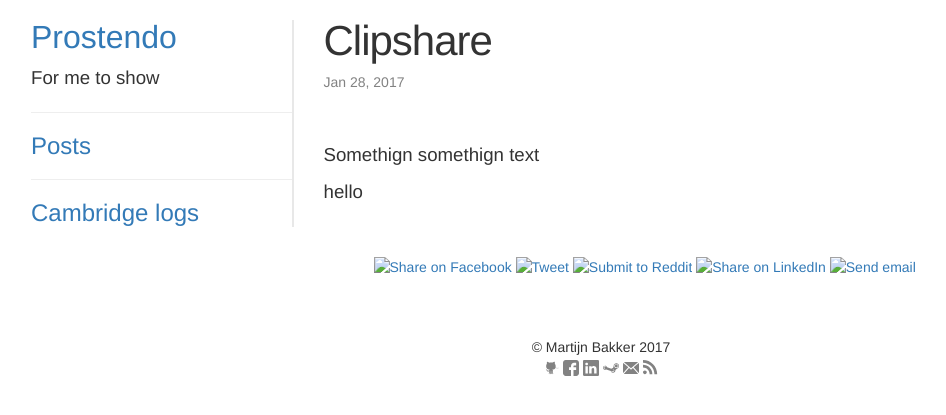
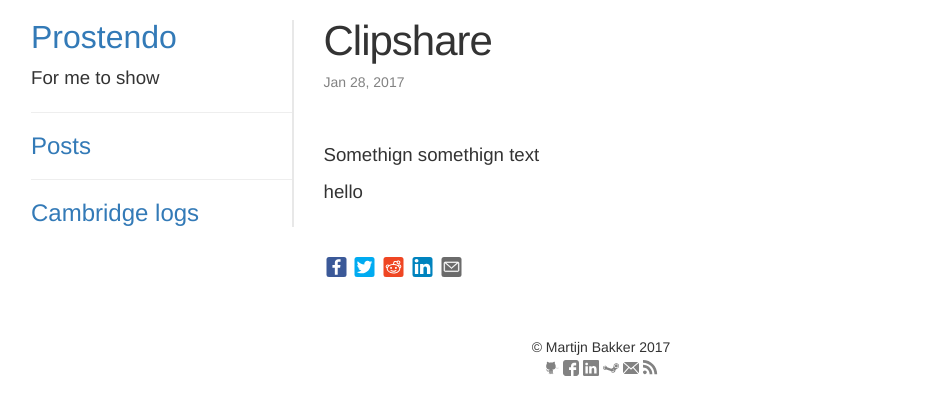
Before and after one commit to Gladdy/gladdy.github.io, a Jekyll site: the page built from _projects/clipshare.md, in a window 1280 px wide. Shown: the top 415 px of the page, without its empty margins (39-985 px from the left). Built offline with Jekyll 4.4.1, drawn with Linux system fonts in a browser that asks for light colours; comment, search, counter and statistics services are not loaded.

Commit message:
fixed social share buttons

```diff
--- a/_includes/social-share.html
+++ b/_includes/social-share.html
@@ -1,7 +1,7 @@
 <ul class="share-buttons">
-  <li><a href="https://www.facebook.com/sharer/sharer.php?u=https%3A%2F%2Fgladdy.github.io%2F&t=" title="Share on Facebook" target="_blank" onclick="window.open('https://www.facebook.com/sharer/sharer.php?u=' + encodeURIComponent(document.URL) + '&t=' + encodeURIComponent(document.URL)); return false;"><img alt="Share on Facebook" src="images/social_flat_rounded_rects_svg/Facebook.svg"></a></li>
-  <li><a href="https://twitter.com/intent/tweet?source=https%3A%2F%2Fgladdy.github.io%2F&text=:%20https%3A%2F%2Fgladdy.github.io%2F&via=Gladdyu" target="_blank" title="Tweet" onclick="window.open('https://twitter.com/intent/tweet?text=' + encodeURIComponent(document.title) + ':%20'  + encodeURIComponent(document.URL)); return false;"><img alt="Tweet" src="images/social_flat_rounded_rects_svg/Twitter.svg"></a></li>
-  <li><a href="http://www.reddit.com/submit?url=https%3A%2F%2Fgladdy.github.io%2F&title=" target="_blank" title="Submit to Reddit" onclick="window.open('http://www.reddit.com/submit?url=' + encodeURIComponent(document.URL) + '&title=' +  encodeURIComponent(document.title)); return false;"><img alt="Submit to Reddit" src="images/social_flat_rounded_rects_svg/Reddit.svg"></a></li>
-  <li><a href="http://www.linkedin.com/shareArticle?mini=true&url=https%3A%2F%2Fgladdy.github.io%2F&title=&summary=&source=https%3A%2F%2Fgladdy.github.io%2F" target="_blank" title="Share on LinkedIn" onclick="window.open('http://www.linkedin.com/shareArticle?mini=true&url=' + encodeURIComponent(document.URL) + '&title=' +  encodeURIComponent(document.title)); return false;"><img alt="Share on LinkedIn" src="images/social_flat_rounded_rects_svg/LinkedIn.svg"></a></li>
-  <li><a href="mailto:?subject=&body=:%20https%3A%2F%2Fgladdy.github.io%2F" target="_blank" title="Send email" onclick="window.open('mailto:?subject=' + encodeURIComponent(document.title) + '&body=' +  encodeURIComponent(document.URL)); return false;"><img alt="Send email" src="images/social_flat_rounded_rects_svg/Email.svg"></a></li>
+  <li><a href="https://www.facebook.com/sharer/sharer.php?u=https%3A%2F%2Fgladdy.github.io%2F&t=" title="Share on Facebook" target="_blank" onclick="window.open('https://www.facebook.com/sharer/sharer.php?u=' + encodeURIComponent(document.URL) + '&t=' + encodeURIComponent(document.URL)); return false;"><img alt="Share on Facebook" class="smaller-img" src="/images/social_flat_rounded_rects_svg/Facebook.svg"></a></li>
+  <li><a href="https://twitter.com/intent/tweet?source=https%3A%2F%2Fgladdy.github.io%2F&text=:%20https%3A%2F%2Fgladdy.github.io%2F&via=Gladdyu" target="_blank" title="Tweet" onclick="window.open('https://twitter.com/intent/tweet?text=' + encodeURIComponent(document.title) + ':%20'  + encodeURIComponent(document.URL)); return false;"><img alt="Tweet" class="smaller-img" src="/images/social_flat_rounded_rects_svg/Twitter.svg"></a></li>
+  <li><a href="http://www.reddit.com/submit?url=https%3A%2F%2Fgladdy.github.io%2F&title=" target="_blank" title="Submit to Reddit" onclick="window.open('http://www.reddit.com/submit?url=' + encodeURIComponent(document.URL) + '&title=' +  encodeURIComponent(document.title)); return false;"><img alt="Submit to Reddit" class="smaller-img" src="/images/social_flat_rounded_rects_svg/Reddit.svg"></a></li>
+  <li><a href="http://www.linkedin.com/shareArticle?mini=true&url=https%3A%2F%2Fgladdy.github.io%2F&title=&summary=&source=https%3A%2F%2Fgladdy.github.io%2F" target="_blank" title="Share on LinkedIn" onclick="window.open('http://www.linkedin.com/shareArticle?mini=true&url=' + encodeURIComponent(document.URL) + '&title=' +  encodeURIComponent(document.title)); return false;"><img class="smaller-img" alt="Share on LinkedIn" src="/images/social_flat_rounded_rects_svg/LinkedIn.svg"></a></li>
+  <li><a href="mailto:?subject=&body=:%20https%3A%2F%2Fgladdy.github.io%2F" target="_blank" title="Send email" onclick="window.open('mailto:?subject=' + encodeURIComponent(document.title) + '&body=' +  encodeURIComponent(document.URL)); return false;"><img alt="Send email" class="smaller-img" src="/images/social_flat_rounded_rects_svg/Email.svg"></a></li>
 </ul>
--- a/_sass/_layout.scss
+++ b/_sass/_layout.scss
@@ -250,6 +250,7 @@
 ul.share-buttons{
   list-style: none;
   padding: 0;
+  margin-left:0px;
 }
 
 ul.share-buttons li{
@@ -268,5 +269,10 @@ ul.share-buttons .sr-only {
 }
 
 ul.share-buttons img{
-  width: 32px;
+  width: 25px;
 }
+
+.smaller-img {
+    width:20px;
+    height:20px;
+}
```
